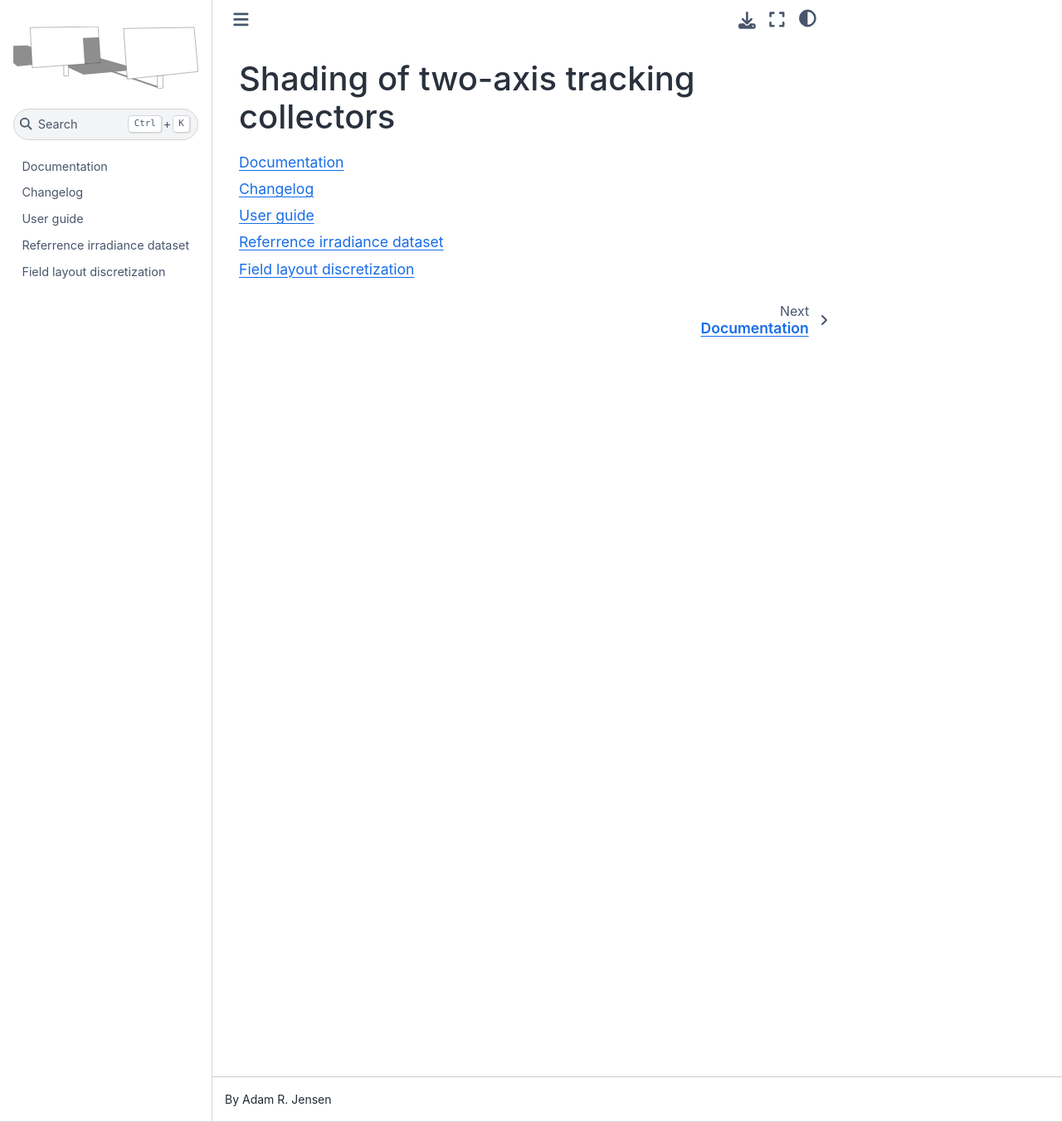
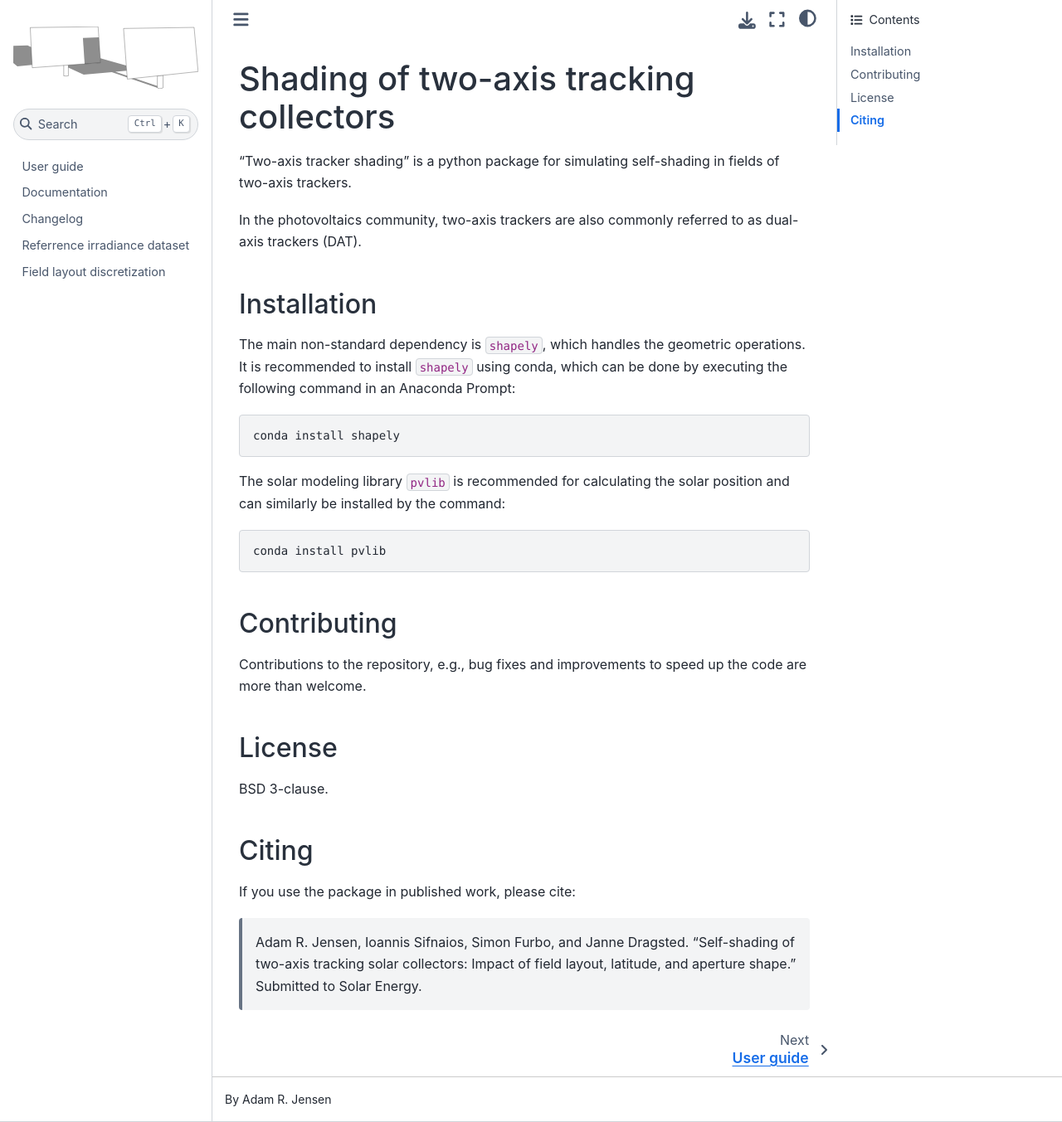
Before and after one commit to pvlib/twoaxistracking, a Sphinx documentation site: the page built from docs/source/index.md, in a window 1280 px wide and 1353 px high. Shown: the whole window at 83% size. Built offline with Sphinx 7.4.7 and the Sphinx Book theme 1.1.4, drawn with Linux system fonts in a browser that asks for light colours.

Commit message:
Chnage index.rst to index.md, add setup.fgp and pyproject.toml

````diff
--- a/docs/source/conf.py
+++ b/docs/source/conf.py
@@ -70,3 +70,6 @@ intersphinx_mapping = {
     'matplotlib': ('https://matplotlib.org/stable', None),
     'shapely': ('https://shapely.readthedocs.io/en/stable', None),
 }
+
+# Number of seconds for a cell to execute before timeout (default=30)
+nbsphinx_timeout = 60
--- /dev/null
+++ b/docs/source/index.md
@@ -0,0 +1,42 @@
+# Shading of two-axis tracking collectors
+
+"Two-axis tracker shading" is a python package for simulating self-shading in fields of two-axis trackers.
+
+In the photovoltaics community, two-axis trackers are also commonly referred to as dual-axis trackers (DAT).
+
+## Installation
+
+
+
+The main non-standard dependency is `shapely`, which handles the geometric operations. It is recommended to install `shapely` using conda, which can be done by executing the following command in an Anaconda Prompt:
+
+    conda install shapely
+
+The solar modeling library `pvlib` is recommended for calculating the solar position and can similarly be installed by the command:
+
+    conda install pvlib
+
+## Contributing
+Contributions to the repository, e.g., bug fixes and improvements to speed up the code are more than welcome.
+
+
+## License
+BSD 3-clause.
+
+## Citing
+If you use the package in published work, please cite:
+> Adam R. Jensen, Ioannis Sifnaios, Simon Furbo, and Janne Dragsted.
+> "Self-shading of two-axis tracking solar collectors: Impact of field layout, latitude, and aperture shape."
+> Submitted to Solar Energy.
+
+
+```{toctree}
+:maxdepth: 1
+:hidden:
+
+notebooks/Example time series generation
+documentation
+whatsnew
+notebooks/Barstow_data
+notebooks/numerical_simulations
+```
--- a/docs/source/index.rst
+++ /dev/null
@@ -1,13 +0,0 @@
-.. currentmodule:: two_axis_tracker_shading
-
-Shading of two-axis tracking collectors
-=======================================
-
-.. toctree::
-   :maxdepth: 1
-
-   documentation
-   whatsnew
-   notebooks/Example time series generation
-   notebooks/Barstow_data
-   notebooks/numerical_simulations
--- /dev/null
+++ b/pyproject.toml
@@ -0,0 +1,6 @@
+[build-system]
+requires = [
+    "setuptools>=42",
+    "wheel"
+]
+build-backend = "setuptools.build_meta"
````
Also changed, not shown: setup.cfg (added, +23 -0 lines), 1 other file.
